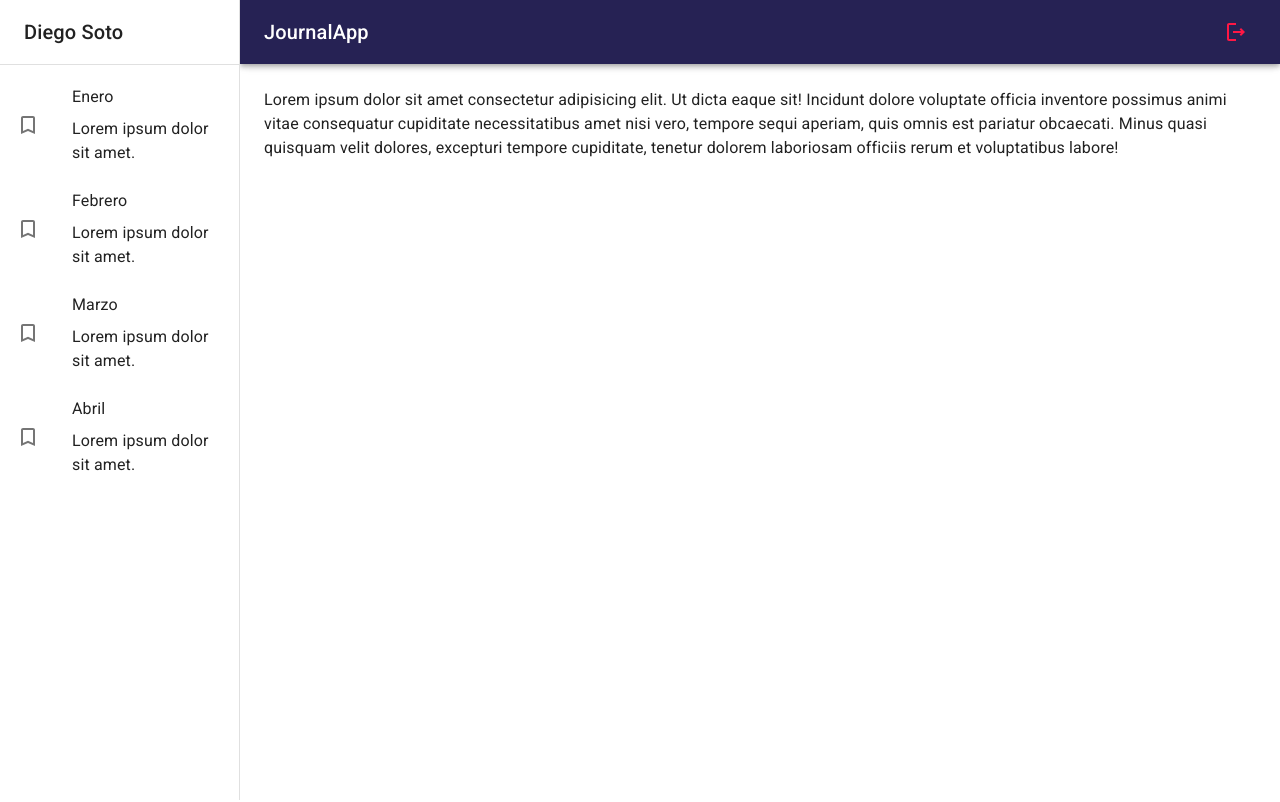
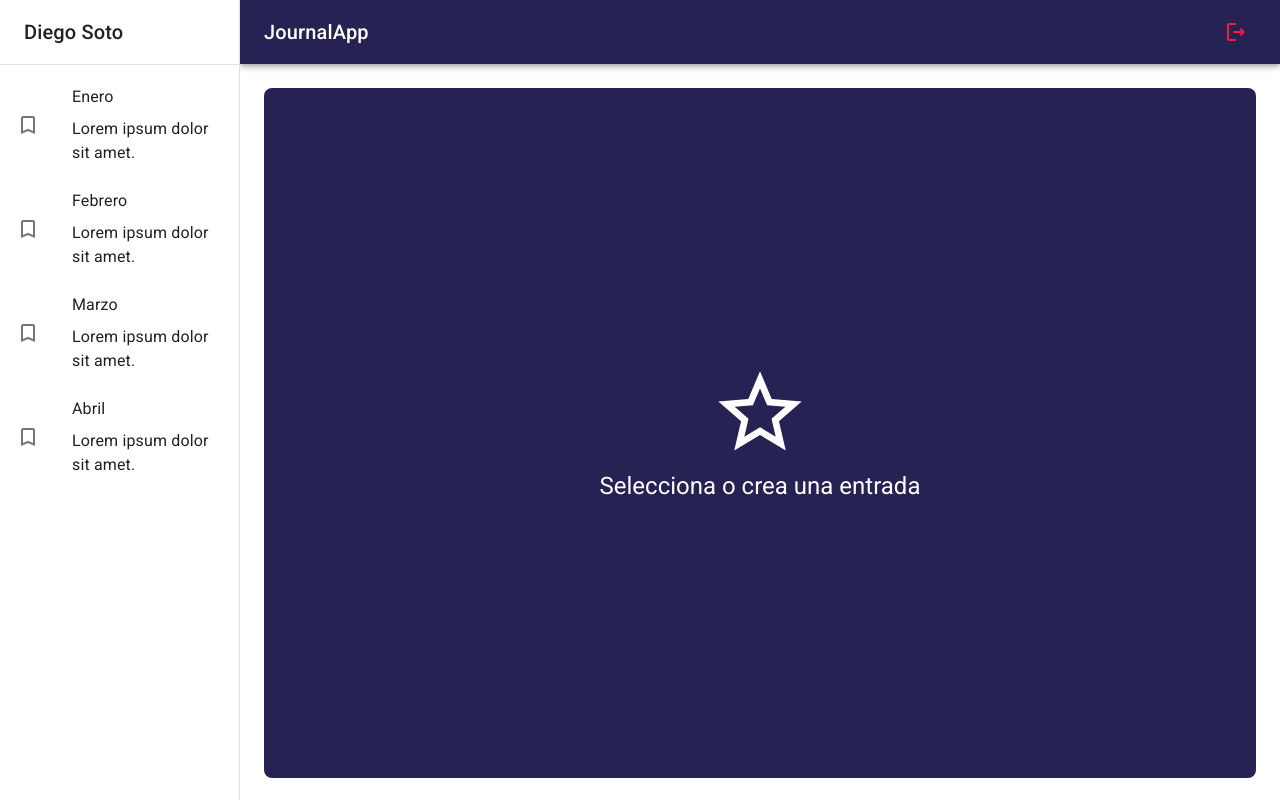
Before and after one commit to DiegoLeonardoSoto/journal-app, a React (Vite) app: page / in a window 1280 px wide. Built offline with nearby package versions, Linux system fonts and the light colour scheme.

Commit message:
add NothingSelectedView

```diff
--- a/src/journal/pages/JournalPage.jsx
+++ b/src/journal/pages/JournalPage.jsx
@@ -1,19 +1,10 @@
-import { Typography } from '@mui/material'
 import { JournalLayout } from '../layout/JournalLayout'
+import { NothingSelectedView } from '../view/NothingSelectedView'
 
 export const JournalPage = () => {
   return (
     <JournalLayout>
-      <Typography>
-        Lorem ipsum dolor sit amet consectetur adipisicing elit. Ut dicta eaque
-        sit! Incidunt dolore voluptate officia inventore possimus animi vitae
-        consequatur cupiditate necessitatibus amet nisi vero, tempore sequi
-        aperiam, quis omnis est pariatur obcaecati. Minus quasi quisquam velit
-        dolores, excepturi tempore cupiditate, tenetur dolorem laboriosam
-        officiis rerum et voluptatibus labore!
-      </Typography>
-
-      {/* NothingSelected */}
+      <NothingSelectedView />
 
       {/* NoteView */}
     </JournalLayout>
--- /dev/null
+++ b/src/journal/view/NothingSelectedView.jsx
@@ -0,0 +1,29 @@
+import { StarOutline } from '@mui/icons-material'
+import { Grid, Typography } from '@mui/material'
+
+export const NothingSelectedView = () => {
+  return (
+    <Grid
+      container
+      spacing={0}
+      direction="column"
+      alignItems="center"
+      justifyContent="center"
+      sx={{
+        minHeight: 'calc(100vh - 110px) ',
+        backgroundColor: 'primary.main',
+        padding: 4,
+        borderRadius: 2
+      }}
+    >
+      <Grid item xs={12}>
+        <StarOutline sx={{ fontSize: 100, color: 'white' }} />
+      </Grid>
+      <Grid item xs={12}>
+        <Typography color="white" variant="h5">
+          Selecciona o crea una entrada
+        </Typography>
+      </Grid>
+    </Grid>
+  )
+}
--- /dev/null
+++ b/src/journal/view/index.js
@@ -0,0 +1 @@
+export * from './NothingSelectedView'
```
